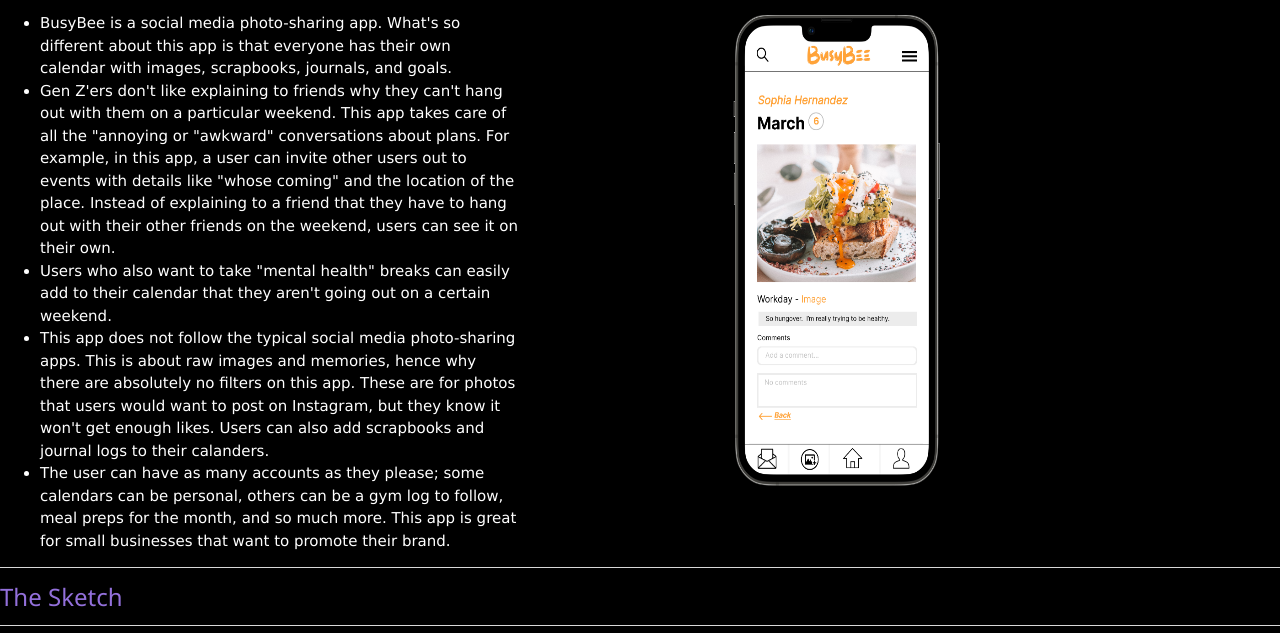
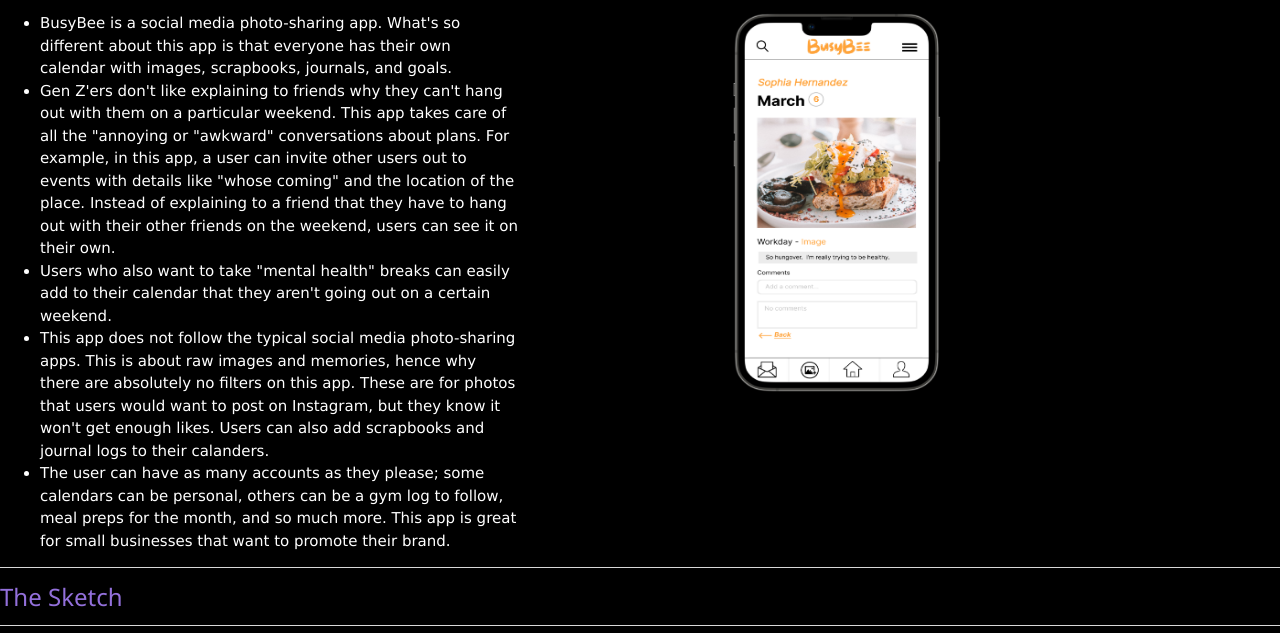
Before and after one commit to CKM99/portfolio, a plain HTML site: page busybee.html in a window 1280 px wide. Shown: the part 116-749 px from the top of the page. Drawn offline with nearby package versions, Linux system fonts and the light colour scheme; grey boxes are pictures that could not be loaded; a web font is replaced by a local one.

Commit message:
Update busybee.html

```diff
--- a/busybee.html
+++ b/busybee.html
@@ -22,7 +22,7 @@
 
 
 <div class="bee">
-  <img src="phone.png" alt="brunch pic" class="col-md-6 float-md-end mb-3 ms-md-3"  width="300" height = "500" style="float:right" >
+  <img src="phone.png" alt="brunch pic" class="col-md-6 float-md-end mb-3 ms-md-3"  width="300" height = "400" style="float:right" >
   <ul>
     <li>BusyBee is a social media photo-sharing app. What's so different about this app is that everyone has their own calendar with images, scrapbooks, journals, and goals.</li>
     <li>  Gen Z'ers don't like explaining to friends why they can't hang out with them on a particular weekend. This app takes care of all the "annoying or "awkward" conversations about plans. For example, in this app, a user can invite other users out to events with details like "whose coming" and the location of the place. Instead of explaining to a friend that they have to hang out with their other friends on the weekend, users can see it on their own.</li>
```
